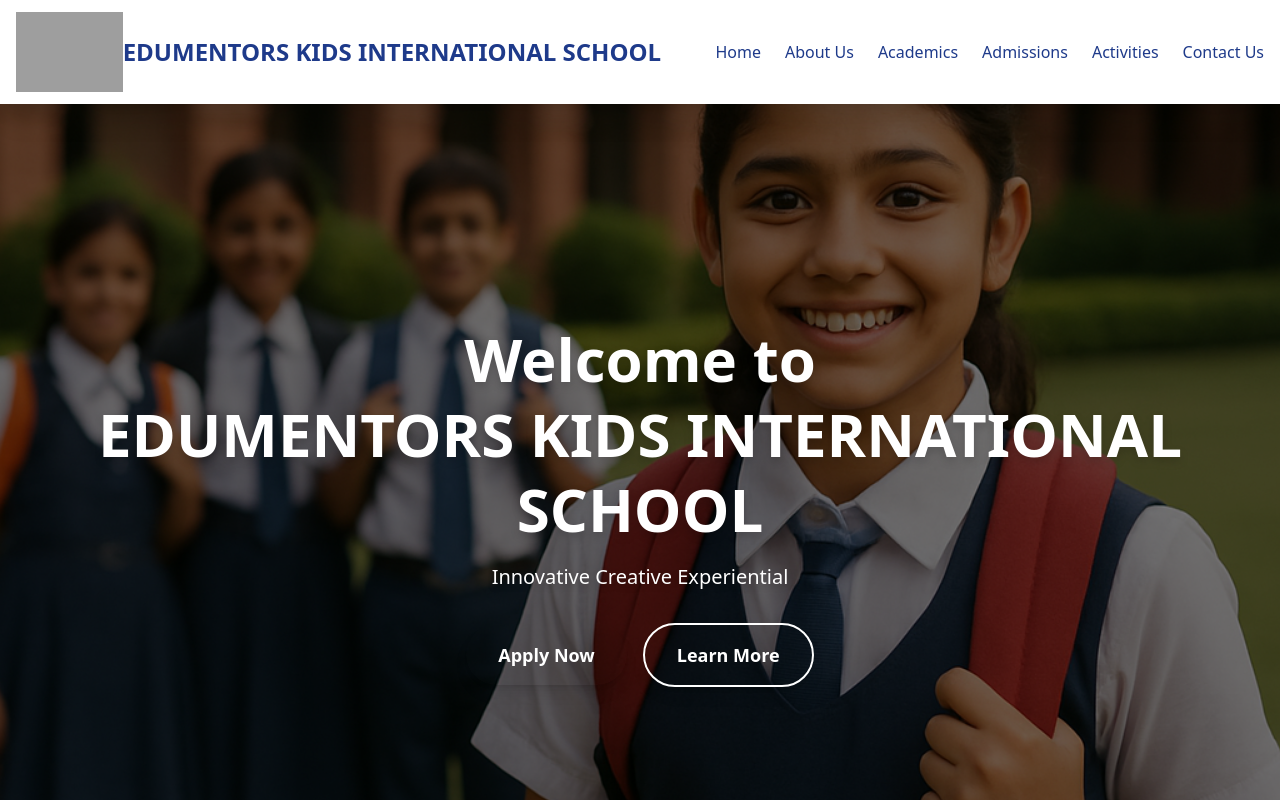
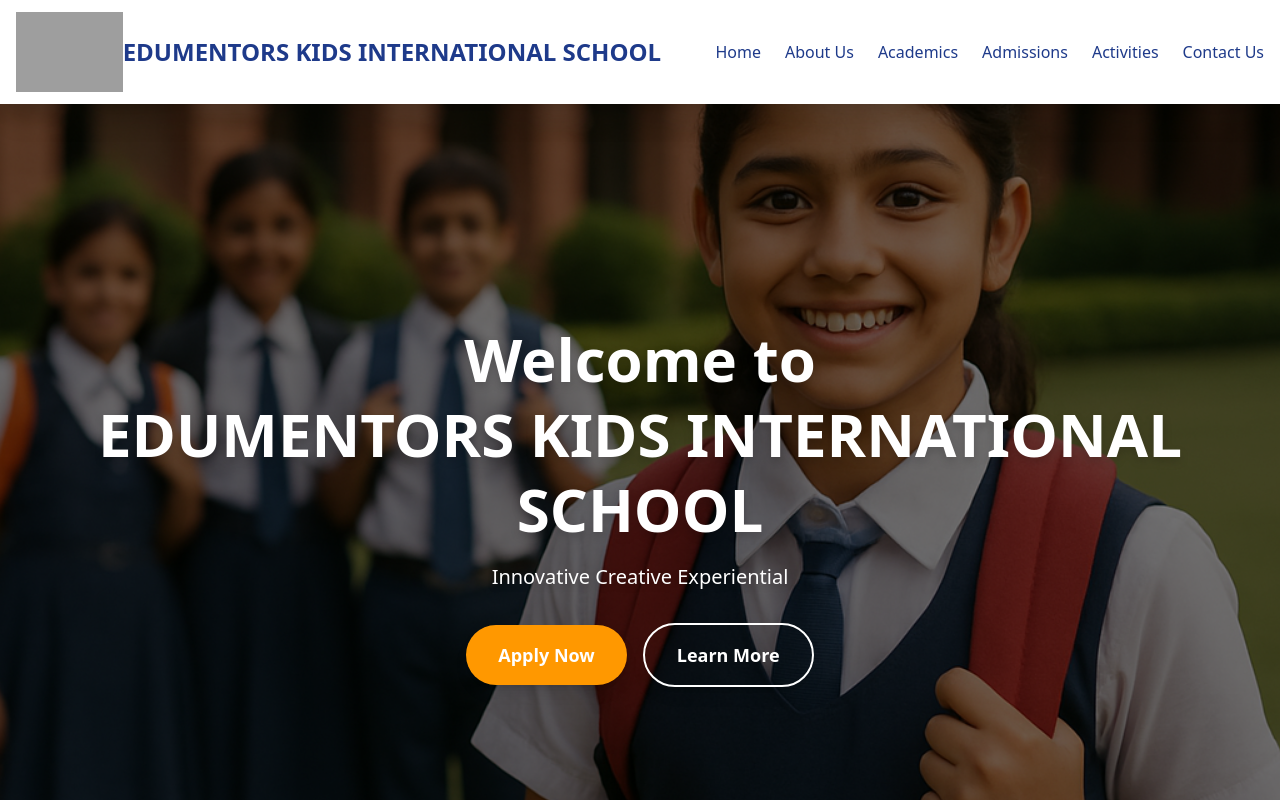
Before and after one commit to AyushPandey510/School, a React (Vite) app: page / in a window 1280 px wide. Shown: the top 800 px of the page. Built offline with nearby package versions, Linux system fonts and the light colour scheme; grey boxes are pictures that could not be loaded.

Commit message:
resolved the issue of the Apply Now button

```diff
--- a/src/component/AdmissionSection.jsx
+++ b/src/component/AdmissionSection.jsx
@@ -64,7 +64,7 @@ const AdmissionSection = () => {
             {/* Call-to-Action Button */}
             {/* Background: Accent Orange, Text: Dark Accent Blue */}
             <a
-              href="/admissions" // Link to your actual admissions page or form
+              href="#contact" // Link to your actual admissions page or form
               className={`inline-block mt-8 px-8 py-4 bg-[${accentOrange}] text-[${darkAccentBlue}] font-bold text-lg rounded-full shadow-lg hover:bg-[#e68900] hover:shadow-xl transition duration-300 transform hover:-translate-y-1`}
               // hover:bg-[#e68900] is a slightly darker orange for hover effect
             >
--- a/src/component/HeroSection.jsx
+++ b/src/component/HeroSection.jsx
@@ -38,7 +38,8 @@ const HeroSection = () => {
         <div className="mt-8 space-x-4">
           {/* Apply Now Button: Using Accent Orange from logo */}
           <a
-            href="/admissions"
+            href="#contact"
+            style={{ backgroundColor: accentOrange }}
             className={`inline-block px-8 py-4 bg-[${accentOrange}] text-white font-bold text-lg rounded-full shadow-lg hover:bg-[#e68900] transition duration-300 transform hover:-translate-y-1`}
             // hover:bg-[#e68900] is a slightly darker orange
           >
```
